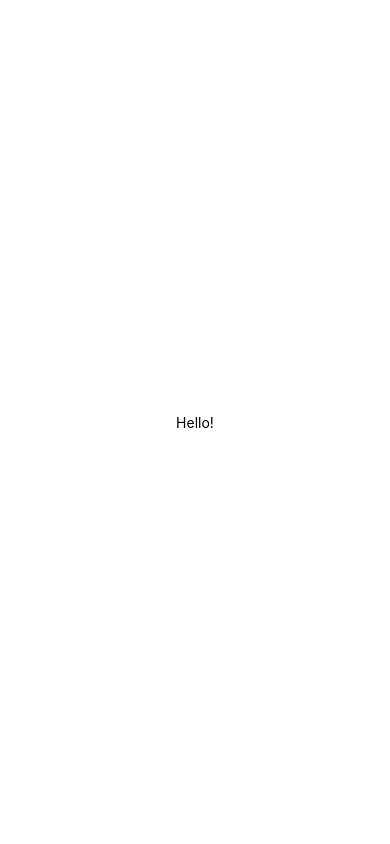
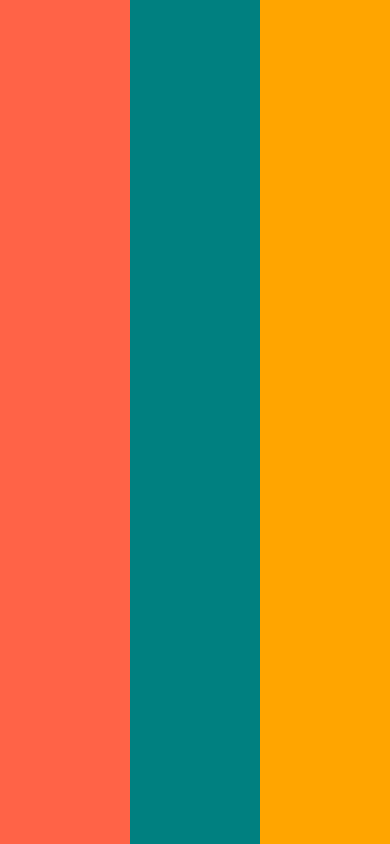
Before and after one commit to JiHunSong94/WeatherApp, a React Native app: screen / in a window 390 px wide. Built offline with nearby package versions, Linux system fonts and the light colour scheme.

Commit message:
1.2 Layout System

```diff
--- a/App.js
+++ b/App.js
@@ -1,25 +1,12 @@
 import React from "react";
-import { StatusBar } from "expo-status-bar";
-import { StyleSheet, Text, View } from "react-native";
+import { View } from "react-native";
 
 export default function App() {
   return (
-    <View style={styles.container}>
-      <Text style={styles.text}>Hello!</Text>
-      <StatusBar style="dark" />
+    <View style={{ flex: 1, flexDirection: "row" }}>
+      <View style={{ flex: 1, backgroundColor: "tomato" }}></View>
+      <View style={{ flex: 1, backgroundColor: "teal" }}></View>
+      <View style={{ flex: 1, backgroundColor: "orange" }}></View>
     </View>
   );
 }
-
-const styles = StyleSheet.create({
-  container: {
-    flex: 1,
-    backgroundColor: "white",
-    alignItems: "center",
-    justifyContent: "center",
-  },
-  text: {
-    fontSize: "28",
-    color: "black",
-  },
-});
```
